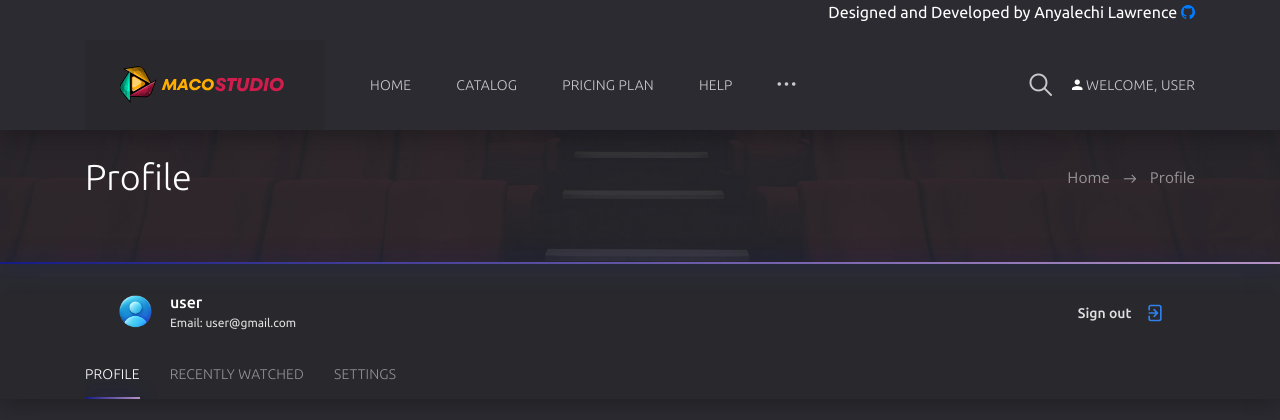
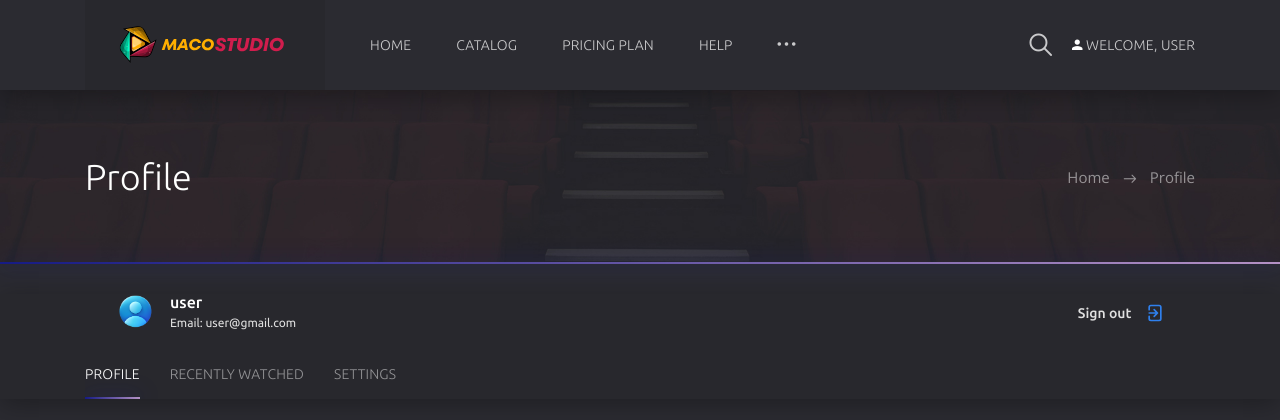
Before and after one commit to Lawrence496/macostudio, a Django app: page /account/profile in a window 1280 px wide. Shown: the top 420 px of the page. Run offline with Django 5.2, Linux system fonts and the light colour scheme; a user stored in the database is signed in; data comes from the database, SQL or seed files in the repository; data that the repository does not hold is empty; some libraries are stand-ins or nearby versions.

Commit message:
Update navbar.html

```diff
--- a/templates/navbar.html
+++ b/templates/navbar.html
@@ -3,11 +3,6 @@
 	<header class="header">
 		<div class="header__wrap">
 			<div class="container">
-				<div class="row">
-					<div class="col-12 header__auth">
-						<p style="color: white"> Designed and Developed by Anyalechi Lawrence <a href="https://github.com/Lawrence496/macostudio/tree/master"><i class="icon ion-logo-github"></i></a></p>
-					</div>
-				</div>
 				<div class="row">
 					<div class="col-12">
 						<div class="header__content">
```
